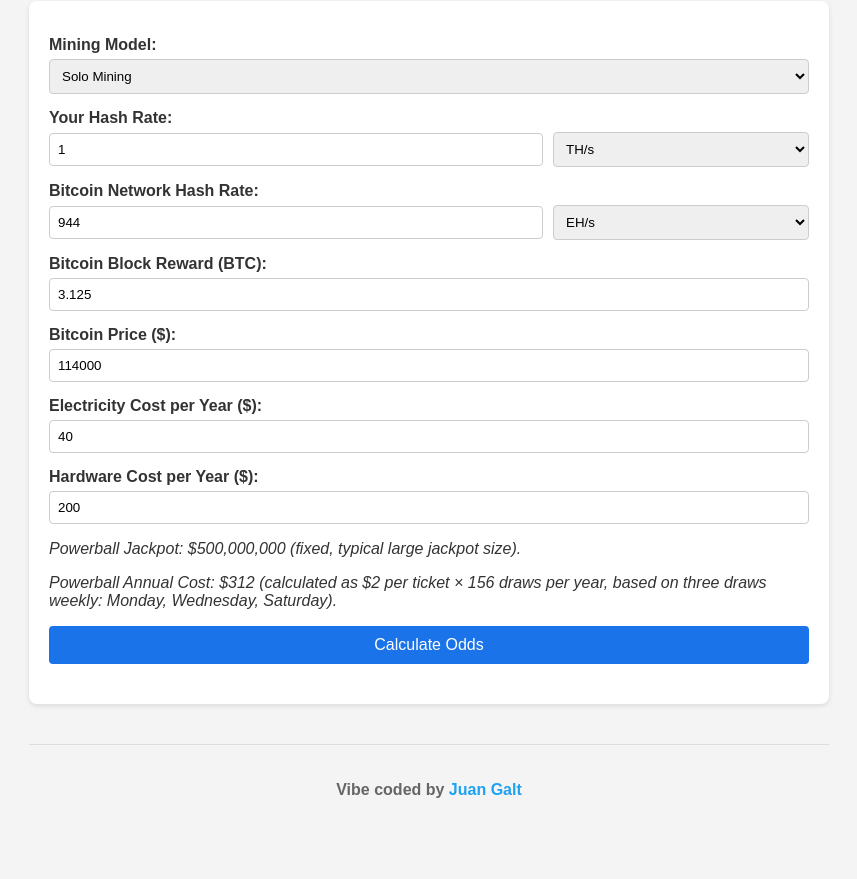
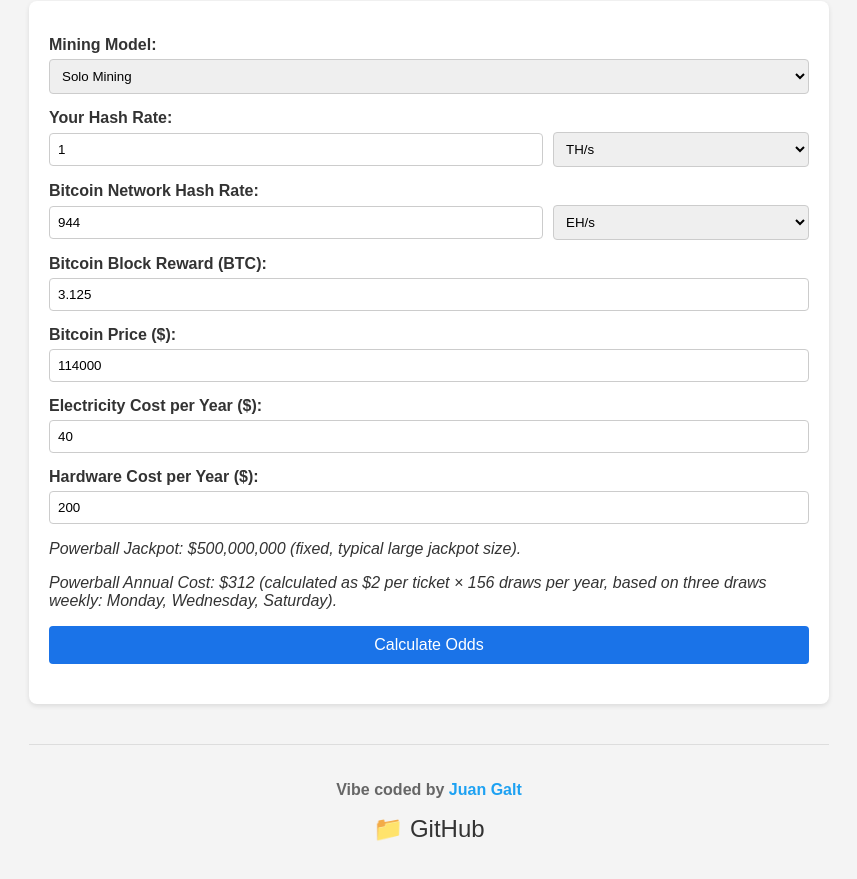
Before and after one commit to realjuangalt/lottery-mining-calculator, a plain HTML site: page index.html in a window 1280 px wide. Shown: the part 119-998 px from the top of the page, without its empty margins (211-1068 px from the left). Drawn offline with Linux system fonts and the light colour scheme.

Commit message:
Add GitHub link to footer

```diff
--- a/index.html
+++ b/index.html
@@ -387,6 +387,11 @@
 
     <footer style="text-align: center; margin-top: 40px; padding: 20px; border-top: 1px solid #ddd; color: #666;">
         <p><strong>Vibe coded by <a href="https://x.com/juansgalt" target="_blank" style="color: #1da1f2; text-decoration: none;">Juan Galt</a></strong></p>
+        <p style="margin-top: 10px;">
+            <a href="https://github.com/realjuangalt/lottery-mining-calculator" target="_blank" style="color: #333; text-decoration: none; font-size: 24px;">
+                📁 GitHub
+            </a>
+        </p>
     </footer>
 </body>
 </html>
```
